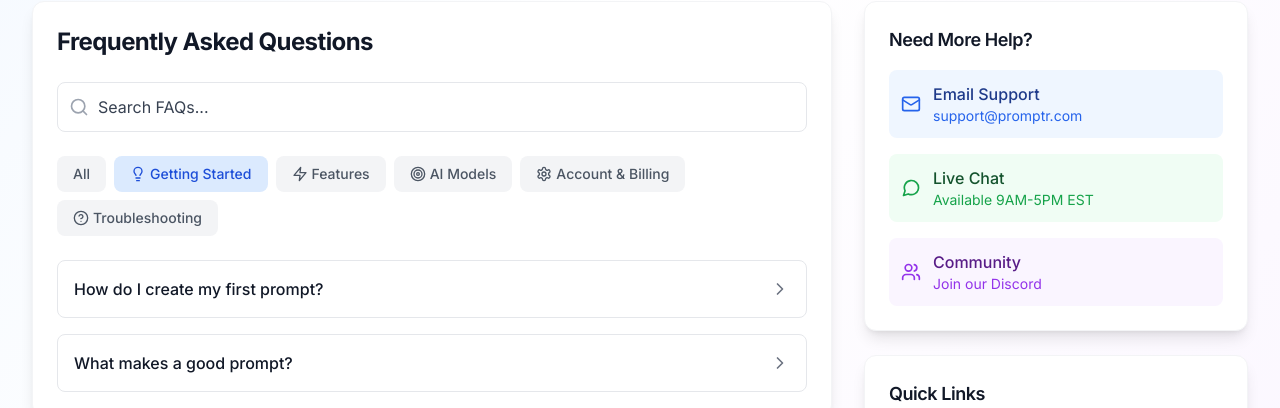
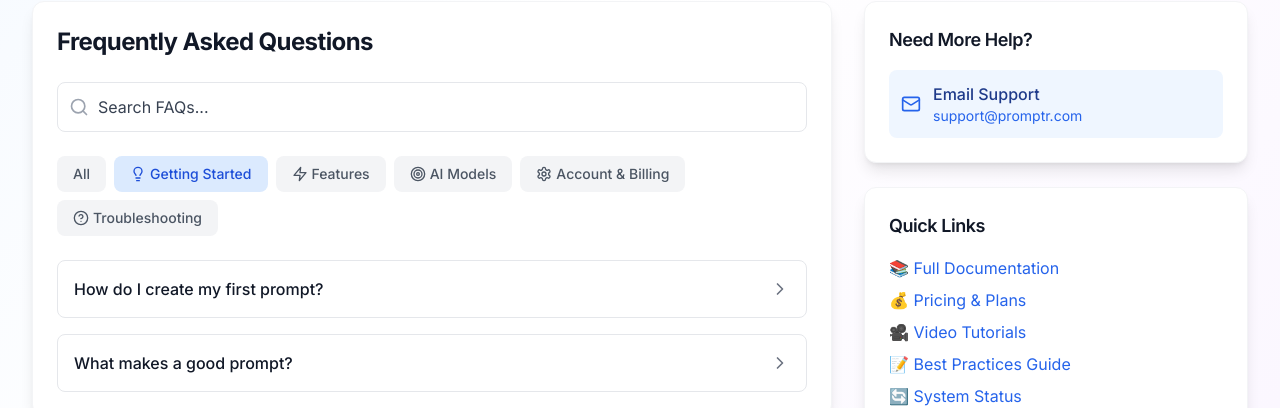
Before and after one commit to JeanDecroos/XMLPrompt, a React (Vite) app in the folder frontend/: page /help in a window 1280 px wide. Shown: the part 826-1234 px from the top of the page. Built offline with nearby package versions, Linux system fonts and the light colour scheme; no server answers.

Commit message:
chore(help): remove live chat and discord placeholders; keep email support only

```diff
--- a/frontend/src/components/HelpPage.jsx
+++ b/frontend/src/components/HelpPage.jsx
@@ -429,7 +429,6 @@ const HelpPage = () => {
             {/* Contact Support */}
             <div className="bg-white rounded-xl shadow-lg p-6 border border-gray-100">
               <h3 className="text-lg font-semibold text-gray-900 mb-4">Need More Help?</h3>
-              <div className="space-y-4">
               <a
                 href="mailto:support@promptr.com"
                 className="flex items-center p-3 bg-blue-50 rounded-lg hover:bg-blue-100 transition-colors"
@@ -440,29 +439,6 @@ const HelpPage = () => {
                   <div className="text-sm text-blue-600">support@promptr.com</div>
                 </div>
               </a>
-
-                <a
-                  href="#"
-                  className="flex items-center p-3 bg-green-50 rounded-lg hover:bg-green-100 transition-colors"
-                >
-                  <MessageCircle className="w-5 h-5 text-green-600 mr-3" />
-                  <div>
-                    <div className="font-medium text-green-900">Live Chat</div>
-                    <div className="text-sm text-green-600">Available 9AM-5PM EST</div>
-                  </div>
-                </a>
-
-                <a
-                  href="#"
-                  className="flex items-center p-3 bg-purple-50 rounded-lg hover:bg-purple-100 transition-colors"
-                >
-                  <Users className="w-5 h-5 text-purple-600 mr-3" />
-                  <div>
-                    <div className="font-medium text-purple-900">Community</div>
-                    <div className="text-sm text-purple-600">Join our Discord</div>
-                  </div>
-                </a>
-              </div>
             </div>
 
             {/* Quick Links */}
```
Lines whose indentation alone changed are shown as unchanged.
